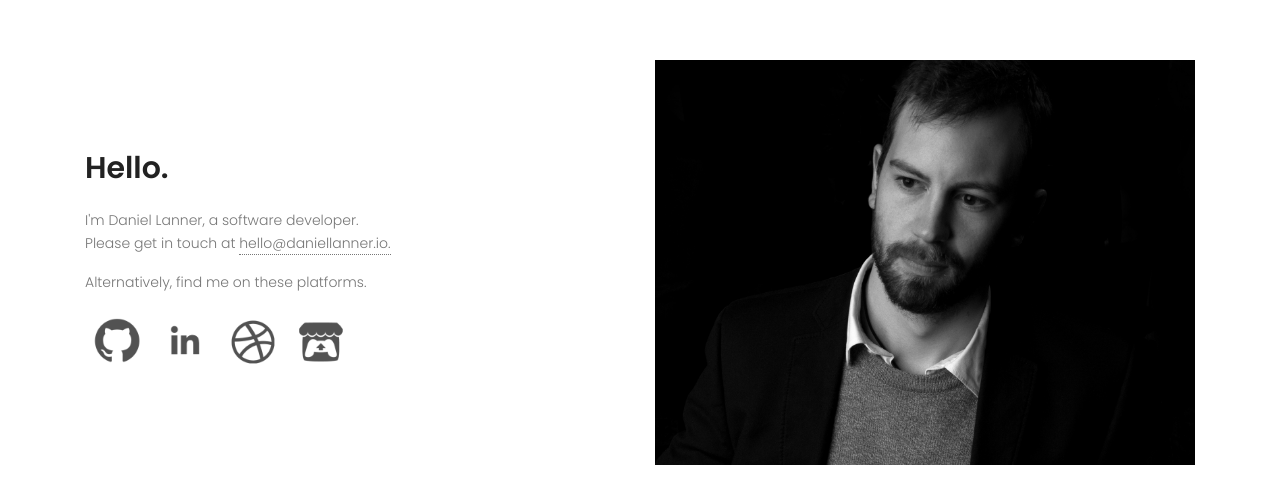
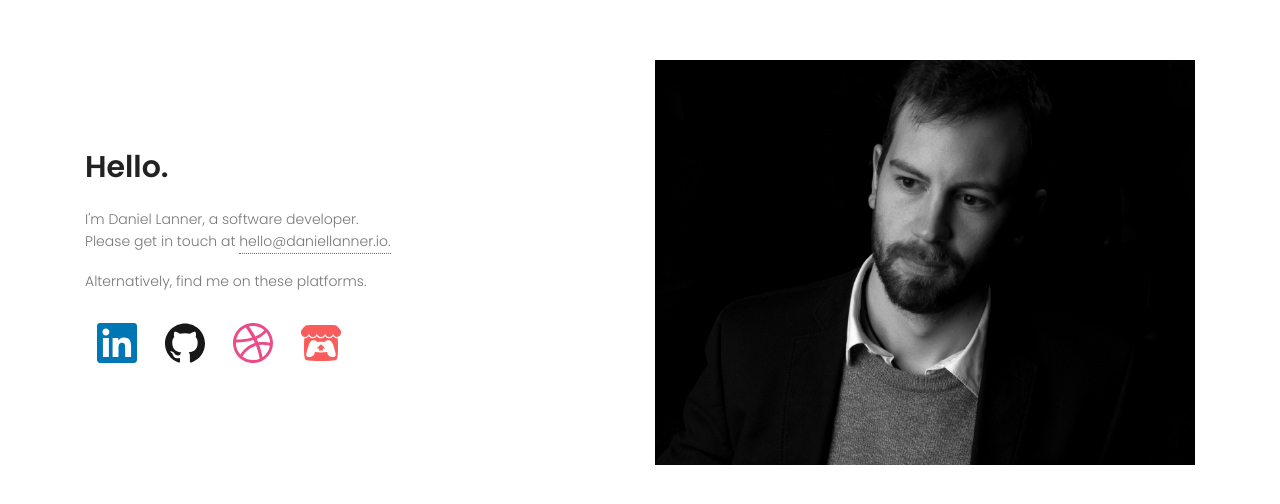
Before and after one commit to daniellanner/daniellanner.github.io, a plain HTML site: page index.html in a window 1280 px wide. Shown: the part 138-642 px from the top of the page. Drawn offline with Linux system fonts and the light colour scheme.

Commit message:
adapted social media icons and colors to simpleicons.org

```diff
--- a/css/main.css
+++ b/css/main.css
@@ -292,10 +292,10 @@ h1, h2, h3, h4, h5, h6 {
 .primary-btn {
   background: #ffffff00;
   line-height: 42px;
-  padding-left: 8px;
-  padding-right: 8px;
-  padding-top: 8px;
-  padding-bottom: 8px;
+  padding-left: 12px;
+  padding-right: 12px;
+  padding-top: 12px;
+  padding-bottom: 12px;
   border: none;
   color: #fff;
   display: inline-block;
@@ -408,9 +408,29 @@ h1, h2, h3, h4, h5, h6 {
   font-size: 60px;
 }
 
-.banner-left .primary-btn:hover {
-  box-shadow: 0px 20px 20px 0px rgba(132, 144, 255, 0.3);
-  border-radius:100px;
+.primary-btn:hover
+{
+  border-radius: 100px;
+}
+
+.hex-FA5C5C:hover
+{
+  box-shadow: 0px 12px 12px 0px rgba(250, 92, 92, 0.45);
+}
+
+.hex-EA4C89:hover
+{
+  box-shadow: 0px 12px 12px 0px rgba(234, 76, 137, 0.45);
+}
+
+.hex-0077B5:hover
+{
+  box-shadow: 0px 12px 12px 0px rgba(0, 119, 181, 0.45);
+}
+
+.hex-181717:hover
+{
+  box-shadow: 0px 12px 12px 0px rgba(24, 23, 23, 0.45);
 }
 
 .banner-right .banner-left{
--- a/index.html
+++ b/index.html
@@ -43,11 +43,11 @@
 							<p>
 								Alternatively, find me on these platforms.
 							</p>
-							<a href="https://github.com/daniellanner" class="primary-btn"><img class="img-fluid" src="img/icon_github.png" alt="" height="48" width="48"></a>
-							<a href="https://www.linkedin.com/in/daniellanner" class="primary-btn"><img class="img-fluid" src="img/icon_linkedin.png" alt="" height="48" width="48"></a>
-							<a href="https://dribbble.com/daniellanner" class="primary-btn"><img class="img-fluid" src="img/icon_dribbble.png" alt="" height="48" width="48"></a>
-							<a href="https://daniellanner.itch.io/" class="primary-btn"><img class="img-fluid" src="img/icon_itch.png" alt="" height="48" width="48"></a>
-
+							<!-- svg and hex code from https://simpleicons.org/ -->
+							<a href="https://www.linkedin.com/in/daniellanner" class="primary-btn hex-0077B5"><img class="img-fluid" src="img/linkedin.svg" alt="" height="40" width="40"></a>
+							<a href="https://github.com/daniellanner" class="primary-btn hex-181717"><img class="img-fluid" src="img/github.svg" alt="" height="40" width="40"></a>
+							<a href="https://dribbble.com/daniellanner" class="primary-btn hex-EA4C89"><img class="img-fluid" src="img/dribbble.svg" alt="" height="40" width="40"></a>
+							<a href="https://daniellanner.itch.io/" class="primary-btn hex-FA5C5C"><img class="img-fluid" src="img/itch-dot-io.svg" alt="" height="40" width="40"></a>
 						</div>
 						<div class="col-lg-6 col-md-6 banner-right">
 							<img class="img-fluid" src="img/hero-img.png" alt="">
```
Also changed, not shown: img/dribbble.svg (added), img/github.svg (added), img/icon_dribbble.png (deleted), img/icon_github.png (deleted), img/icon_itch.png (deleted), img/icon_linkedin.png (deleted), img/itch-dot-io.svg (added), img/linkedin.svg (added).
